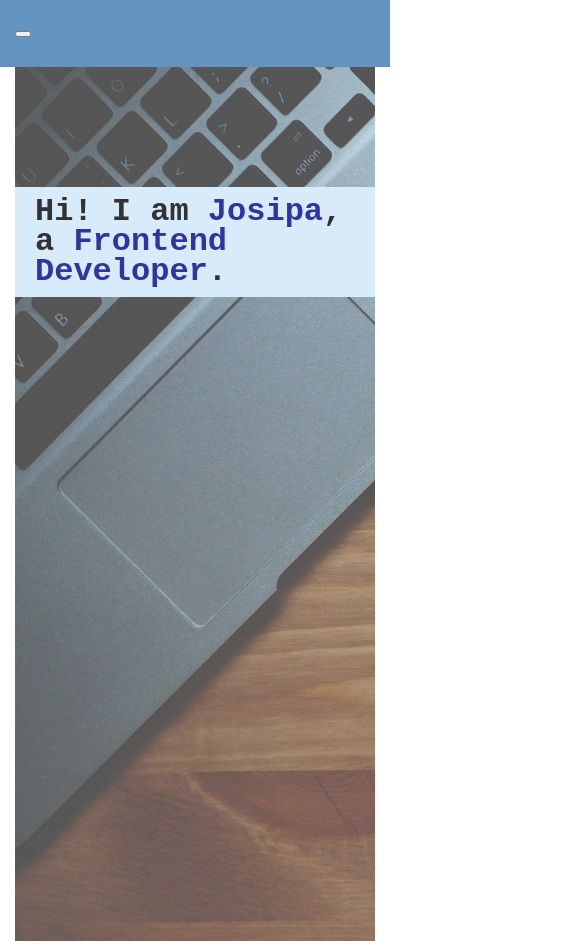
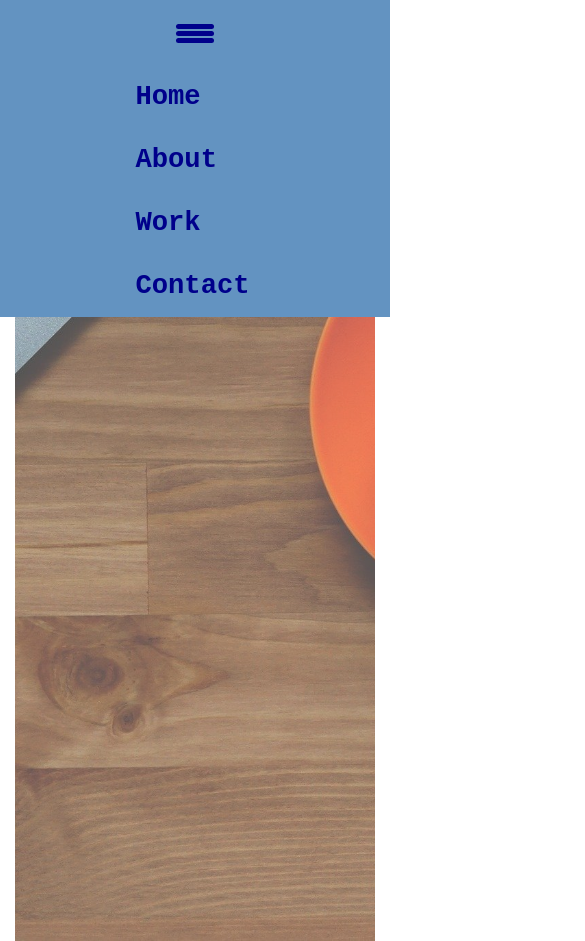
Before and after one commit to jo-dadic/portfolio_page, a plain HTML site: page index.html in a window 390 px wide. Shown: the top 941 px of the page, 585 px wide, since content can reach past the window. Drawn offline with Linux system fonts and the light colour scheme.

Commit message:
hamburger icon added

```diff
--- a/css/main2.css
+++ b/css/main2.css
@@ -174,6 +174,21 @@ nav ul {
   margin: 0 5px 5px 0;
 }
 
+.nav-toggle {
+  width: 50px;
+  background: none;
+  border: none;
+  display: none;
+}
+.toggle-line {
+  display: block;
+  width: 100%;
+  height: 5px;
+  background-color: #00008b;
+  border-radius: 4px;
+  margin: 2px 0;
+}
+
 /* ---------------------Main-------------------------- */
 
 main .wrapper {
@@ -187,6 +202,7 @@ main .wrapper {
   padding-top: 30px;
   background-image: url("../images/cup-of-coffee-1280537_1920.jpg");
   background-size: cover;
+  background-position: center;
   opacity: 0.8;
 }
 
@@ -289,6 +305,7 @@ main .wrapper {
 .work-section {
   /* height: 60vh; */
   padding-top: 40px;
+  padding-bottom: 20px;
 }
 
 .work-container {
@@ -406,7 +423,7 @@ main .wrapper {
   }
 
   .box {
-    width: 30%;
+    width: 40%;
   }
 
   .page-footer ul li {
@@ -414,16 +431,62 @@ main .wrapper {
     padding-right: 5px;
   }
 
-  .socials span {
+  .page-footer h3 span {
     display: none;
+  }
+
+  .page-footer ul li {
+    font-size: 1.7em;
+  }
+
+  .contact-section {
+    display: flex;
+    flex-direction: column;
   }
 }
 
 /* 578px */
 @media (max-width: 36.125em) {
+  .page-header {
+    position: relative;
+  }
+
+  .open::after {
+    content: "";
+    display: block;
+    width: 100%;
+    height: 250px;
+    background-color: #6393c1;
+    position: absolute;
+    top: 100%;
+    z-index: 10;
+  }
+
   .navigation-bar {
-    visibility: hidden;
+    display: none;
+    position: absolute;
+    top: 100%;
+    z-index: 11;
   }
+
+  .open .navigation-bar {
+    display: block;
+  }
+
+  .navigation-bar ul {
+    flex-direction: column;
+  }
+
+  .navigation-bar ul li {
+    margin: 15px 0;
+  }
+
+  .nav-toggle {
+    display: block;
+    position: relative;
+    float: left;
+  }
+
   .about-container {
     flex-direction: column;
   }
@@ -450,11 +513,7 @@ main .wrapper {
     width: 100%;
   }
 
-  .page-footer h3 span {
+  .socials span {
     display: none;
   }
-
-  .page-footer ul li {
-    font-size: 2em;
-  }
 }
--- a/index.html
+++ b/index.html
@@ -13,7 +13,7 @@
     <title>Document</title>
   </head>
   <body>
-    <header id="home" class="page-header">
+    <header id="home" class="page-header open">
       <div class="wrapper">
         <button class="nav-toggle">
           <span class="toggle-line"></span>
```
